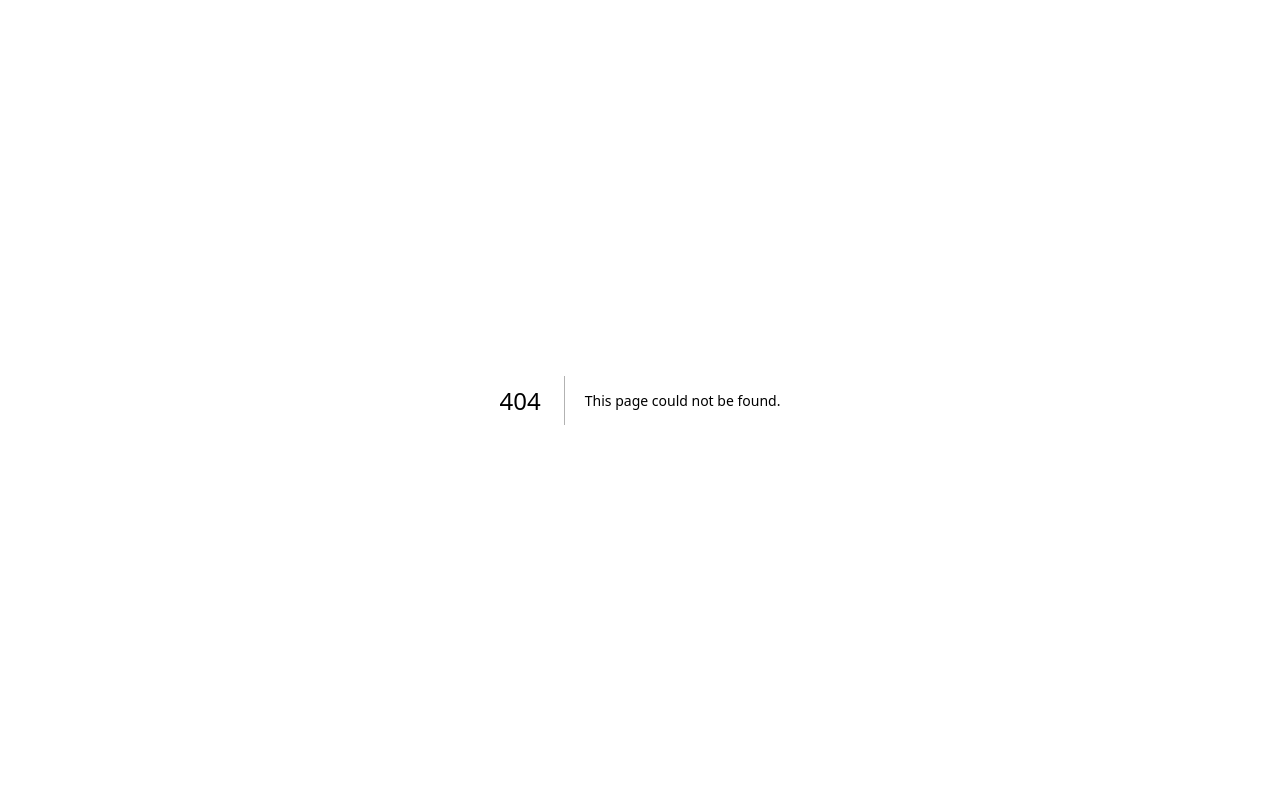
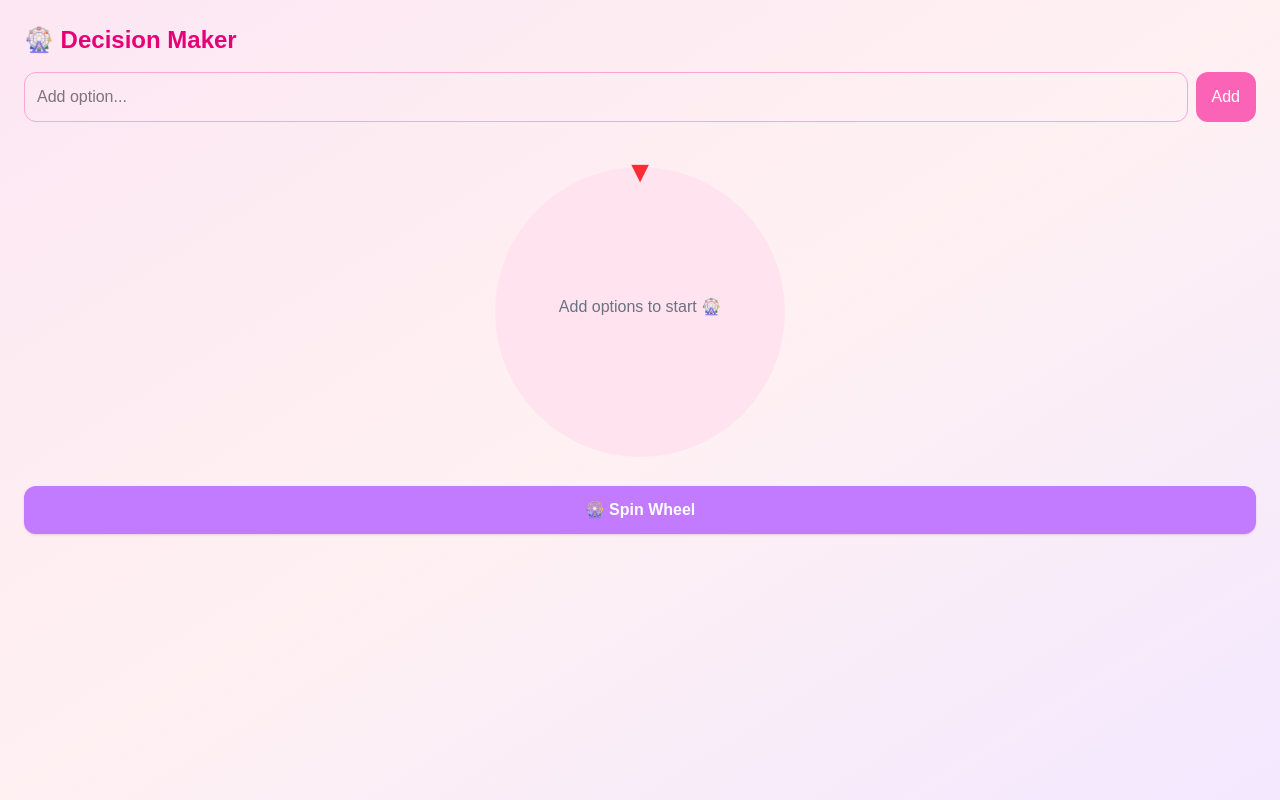
Before and after one commit to pannkaythweoo/chaotic-club, a Next.js app: page /room/1/decision in a window 1280 px wide. Before the commit this address had no page. Built offline with nearby package versions, Linux system fonts and the light colour scheme.

Commit message:
Decision wheel + album fixes + snap updates

```diff
--- /dev/null
+++ b/app/room/[id]/decision/page.tsx
@@ -0,0 +1,244 @@
+"use client";
+
+import { useEffect, useRef, useState } from "react";
+import { useParams } from "next/navigation";
+
+export default function DecisionMaker() {
+  const params = useParams();
+  const roomId = params.id as string;
+
+  const [input, setInput] = useState("");
+  const [choices, setChoices] = useState<string[]>([]);
+  const [rotation, setRotation] = useState(0);
+  const [spinning, setSpinning] = useState(false);
+  const [result, setResult] = useState<string | null>(null);
+
+  const canvasRef = useRef<HTMLCanvasElement>(null);
+
+  const colors = [
+    "#f9a8d4",
+    "#f472b6",
+    "#c084fc",
+    "#a78bfa",
+    "#fb7185",
+    "#fbbf24",
+    "#34d399",
+    "#60a5fa",
+  ];
+
+  // ➕ add option
+  const addChoice = () => {
+    if (!input.trim()) return;
+    setChoices([...choices, input.trim()]);
+    setInput("");
+  };
+
+  // ✏️ edit inline
+  const updateChoice = (index: number, value: string) => {
+    const updated = [...choices];
+    updated[index] = value;
+    setChoices(updated);
+  };
+
+  // ❌ delete option
+  const deleteChoice = (index: number) => {
+    setChoices(choices.filter((_, i) => i !== index));
+  };
+
+  // 🎡 spin logic
+  const spin = () => {
+    if (choices.length === 0 || spinning) return;
+
+    setSpinning(true);
+    setResult(null);
+
+    const segmentAngle = 360 / choices.length;
+    const randomIndex = Math.floor(Math.random() * choices.length);
+
+    const extraSpins = 5 * 360;
+    const targetAngle =
+      extraSpins + randomIndex * segmentAngle + segmentAngle / 2;
+
+    setRotation((prev) => prev + targetAngle);
+
+    setTimeout(() => {
+      setResult(choices[randomIndex]);
+      setSpinning(false);
+    }, 3000);
+  };
+
+  // 🔁 RESPIN (KEEP RESULT)
+  const respinKeep = () => {
+    setResult(null);
+    spin();
+  };
+
+  // ❌ REMOVE RESULT + RESPIN
+  const respinRemove = () => {
+    if (!result) return;
+
+    const updated = choices.filter((c) => c !== result);
+    setChoices(updated);
+    setResult(null);
+
+    setTimeout(() => {
+      if (updated.length > 0) {
+        spin();
+      }
+    }, 200);
+  };
+
+  // 🎨 wheel draw
+  useEffect(() => {
+    const canvas = canvasRef.current;
+    if (!canvas) return;
+
+    const ctx = canvas.getContext("2d");
+    if (!ctx) return;
+
+    const size = 300;
+    canvas.width = size;
+    canvas.height = size;
+
+    const center = size / 2;
+    const radius = size / 2;
+
+    ctx.clearRect(0, 0, size, size);
+
+    // EMPTY WHEEL
+    if (choices.length === 0) {
+      ctx.beginPath();
+      ctx.arc(center, center, radius - 5, 0, Math.PI * 2);
+      ctx.fillStyle = "#ffe4f0";
+      ctx.fill();
+
+      ctx.fillStyle = "#6b7280";
+      ctx.font = "16px sans-serif";
+      ctx.textAlign = "center";
+      ctx.fillText("Add options to start 🎡", center, center);
+      return;
+    }
+
+    const angleStep = (Math.PI * 2) / choices.length;
+
+    choices.forEach((choice, i) => {
+      const start = i * angleStep;
+
+      ctx.beginPath();
+      ctx.moveTo(center, center);
+      ctx.arc(center, center, radius, start, start + angleStep);
+      ctx.fillStyle = colors[i % colors.length];
+      ctx.fill();
+
+      ctx.save();
+      ctx.translate(center, center);
+      ctx.rotate(start + angleStep / 2);
+      ctx.textAlign = "right";
+      ctx.fillStyle = "#111";
+      ctx.font = "14px sans-serif";
+      ctx.fillText(choice, radius - 10, 5);
+      ctx.restore();
+    });
+  }, [choices]);
+
+  return (
+    <main className="min-h-screen bg-gradient-to-br from-pink-100 via-rose-50 to-purple-100 p-6">
+
+      <h1 className="text-2xl font-bold text-pink-600 mb-4">
+        🎡 Decision Maker
+      </h1>
+
+      {/* INPUT */}
+      <div className="flex gap-2 mb-4">
+        <input
+          value={input}
+          onChange={(e) => setInput(e.target.value)}
+          className="flex-1 p-3 rounded-xl border border-pink-300 text-black"
+          placeholder="Add option..."
+        />
+
+        <button
+          onClick={addChoice}
+          className="bg-pink-400 text-white px-4 rounded-xl"
+        >
+          Add
+        </button>
+      </div>
+
+      {/* OPTIONS */}
+      <div className="flex flex-wrap gap-2 mb-6">
+        {choices.map((c, i) => (
+          <div
+            key={i}
+            className="flex items-center gap-2 px-3 py-1 bg-white rounded-full border border-pink-200"
+          >
+            <input
+              value={c}
+              onChange={(e) => updateChoice(i, e.target.value)}
+              className="bg-transparent outline-none text-pink-600 w-24"
+            />
+            <button onClick={() => deleteChoice(i)}>❌</button>
+          </div>
+        ))}
+      </div>
+
+      {/* POINTER */}
+      <div className="flex justify-center relative z-20">
+        <div className="absolute -top-2 text-red-500 text-3xl">▼</div>
+      </div>
+
+      {/* WHEEL */}
+      <div className="flex justify-center mb-6">
+        <div
+          style={{
+            transform: `rotate(${rotation}deg)`,
+            transition: spinning
+              ? "transform 3s cubic-bezier(0.17, 0.67, 0.12, 0.99)"
+              : "none",
+          }}
+        >
+          <canvas ref={canvasRef} />
+        </div>
+      </div>
+
+      {/* SPIN */}
+      <button
+        onClick={spin}
+        disabled={spinning}
+        className="w-full py-3 bg-purple-400 text-white rounded-xl font-semibold shadow"
+      >
+        {spinning ? "Spinning..." : "🎡 Spin Wheel"}
+      </button>
+
+      {/* RESULT + RESPIN OPTIONS */}
+      {result && (
+        <div className="mt-6 bg-white p-5 rounded-2xl text-center shadow">
+
+          <p className="text-lg font-bold text-pink-600">
+            🎉 Result: {result}
+          </p>
+
+          <div className="flex gap-3 justify-center mt-4">
+
+            <button
+              onClick={respinKeep}
+              className="px-4 py-2 bg-green-400 text-white rounded-xl"
+            >
+              🔁 Respin (keep)
+            </button>
+
+            <button
+              onClick={respinRemove}
+              className="px-4 py-2 bg-red-400 text-white rounded-xl"
+            >
+              ❌ Remove & Respin
+            </button>
+
+          </div>
+
+        </div>
+      )}
+
+    </main>
+  );
+}
--- a/app/room/[id]/page.tsx
+++ b/app/room/[id]/page.tsx
@@ -67,6 +67,11 @@ export default function RoomPage() {
     if (game === "Snap Collection") {
       router.push(`/room/${roomId}/snap`);
     }
+
+    if (game === "Decision Maker") {
+    router.push(`/room/${roomId}/decision`);
+  }
+
   };
 
   return (
--- a/app/room/[id]/snap/[albumId]/page.tsx
+++ b/app/room/[id]/snap/[albumId]/page.tsx
@@ -61,20 +61,39 @@ export default function AlbumPage() {
     await supabase.from("photos").insert({
       album_id: albumId,
       image_url: data.publicUrl,
-      uploaded_by: user.id, // ✅ FIXED
+      uploaded_by: user.id,
     });
 
     load();
   };
 
-  // ❌ DELETE
+  // ❌ DELETE (UPDATED)
   const deletePhoto = async (photo: any) => {
+    if (!user) return;
+
+    // ❌ not uploader
     if (photo.uploaded_by !== user.id) {
-      alert("Only uploader can delete 😤");
+      alert("You can't delete this photo ❌");
       return;
     }
 
-    await supabase.from("photos").delete().eq("id", photo.id);
+    // ⚠️ confirmation
+    const confirmDelete = window.confirm(
+      "Are you sure you want to delete this photo?"
+    );
+
+    if (!confirmDelete) return;
+
+    const { error } = await supabase
+      .from("photos")
+      .delete()
+      .eq("id", photo.id);
+
+    if (error) {
+      alert("Delete failed ❌");
+      return;
+    }
+
     load();
   };
 
```
